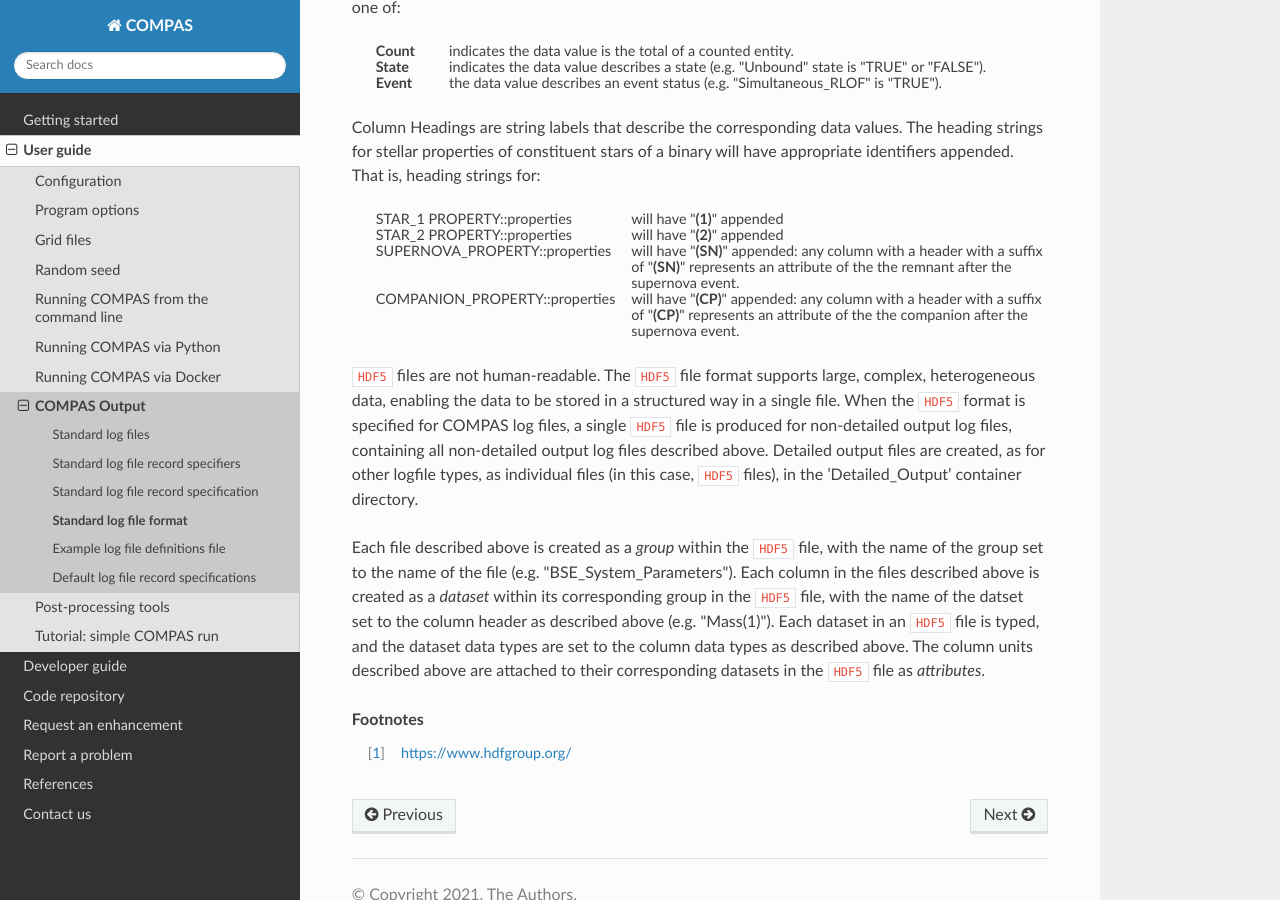
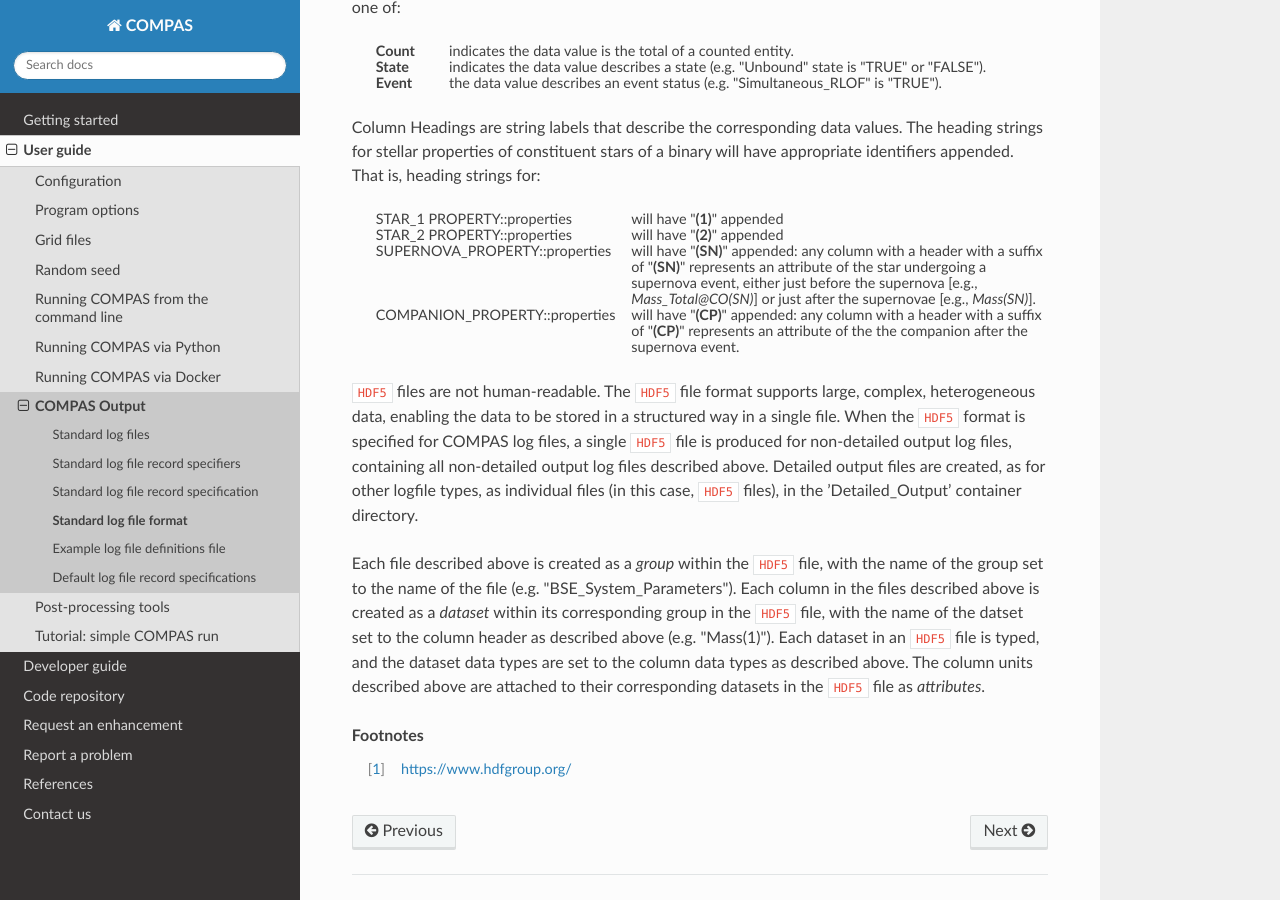
Before and after one commit to jeffriley/COMPAS-docs-test, a Sphinx documentation site: the page built from docs/standard-logfile-format.rst, in a window 1280 px wide and 900 px high, scrolled down 885 px. Built offline with Sphinx 7.4.7 and the Read the Docs theme 2.0.0, drawn with Linux system fonts in a browser that asks for light colours; pages that are not in the unit, such as notebooks, are missing from menus.

Commit message:
(SN) explanation edit

```diff
--- a/docs/standard-logfile-format.rst
+++ b/docs/standard-logfile-format.rst
@@ -66,7 +66,7 @@ constituent stars of a binary will have appropriate identifiers appended. That i
        * - STAR_2 PROPERTY::properties
          - will have ":boldtext:`(2)`" appended
        * - SUPERNOVA_PROPERTY::properties
-         - will have ":boldtext:`(SN)`" appended: any column with a header with a suffix of ":boldtext:`(SN)`" represents an attribute of the the remnant after the supernova event.
+         - will have ":boldtext:`(SN)`" appended: any column with a header with a suffix of ":boldtext:`(SN)`" represents an attribute of the star undergoing a supernova event, either just before the supernova [e.g., `Mass_Total@CO(SN)`] or just after the supernovae [e.g., `Mass(SN)`].
        * - COMPANION_PROPERTY::properties
          - will have ":boldtext:`(CP)`" appended: any column with a header with a suffix of ":boldtext:`(CP)`" represents an attribute of the the companion after the supernova event.
 
```
